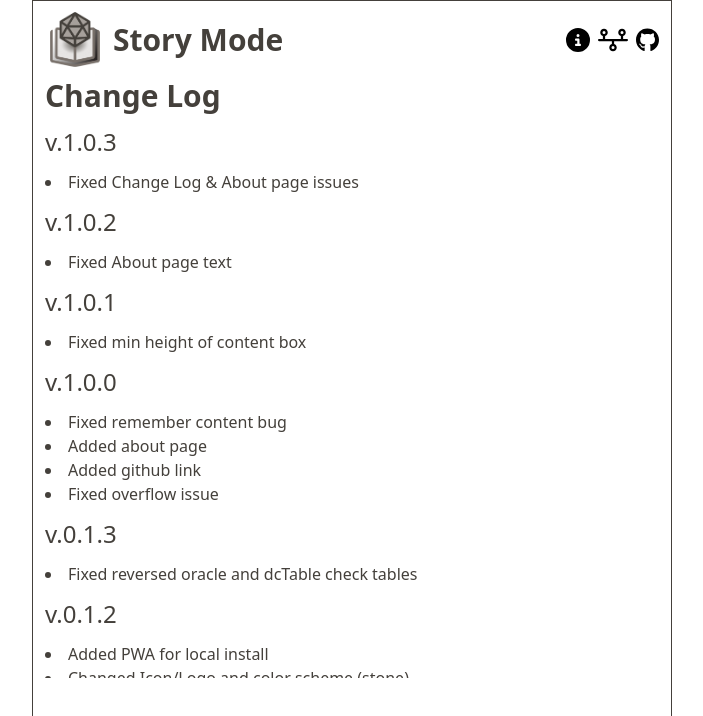
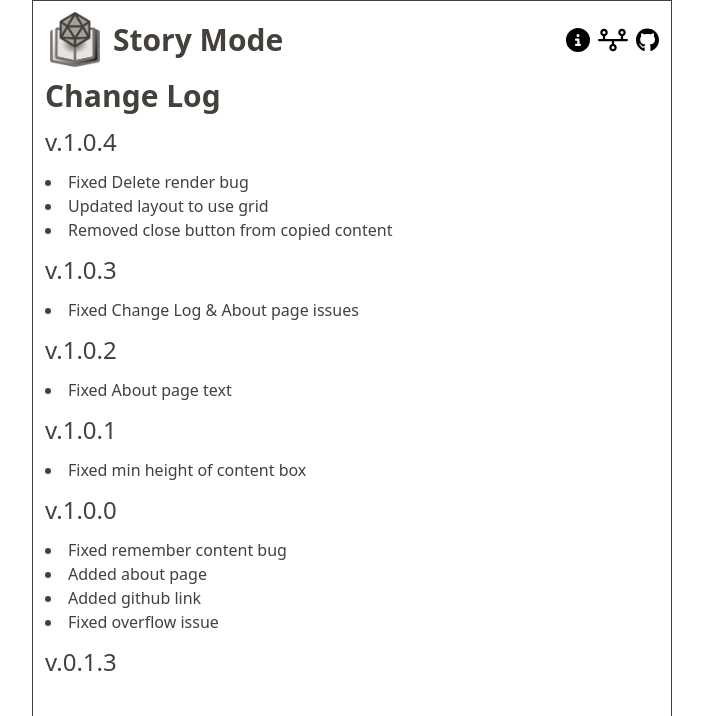
Before and after one commit to matalina/story-mode, a Svelte app: page /change-log in a window 1280 px wide. Shown: the top 716 px of the page, without its empty margins (288-991 px from the left). Built offline with nearby package versions, Linux system fonts and the light colour scheme.

Commit message:
fixed bugs and layout

```diff
--- a/package.json
+++ b/package.json
@@ -1,7 +1,7 @@
 {
   "name": "app",
   "private": true,
-  "version": "1.0.3",
+  "version": "1.0.4",
   "type": "module",
   "scripts": {
     "dev": "vite",
--- a/src/components/pages/ChangeLog.svelte
+++ b/src/components/pages/ChangeLog.svelte
@@ -1,5 +1,13 @@
 <div class="overflow-auto max-h-[600px]">
   <h3 class="text-3xl font-bold mb-3">Change Log</h3>
+
+  <h4>v.1.0.4</h4>
+
+  <ul>
+    <li>Fixed Delete render bug</li>
+    <li>Updated layout to use grid</li>
+    <li>Removed close button from copied content</li>
+  </ul>
 
   <h4>v.1.0.3</h4>
 
```
Also changed, not shown: 2 other files (tests, documents, lock files or other folders).
